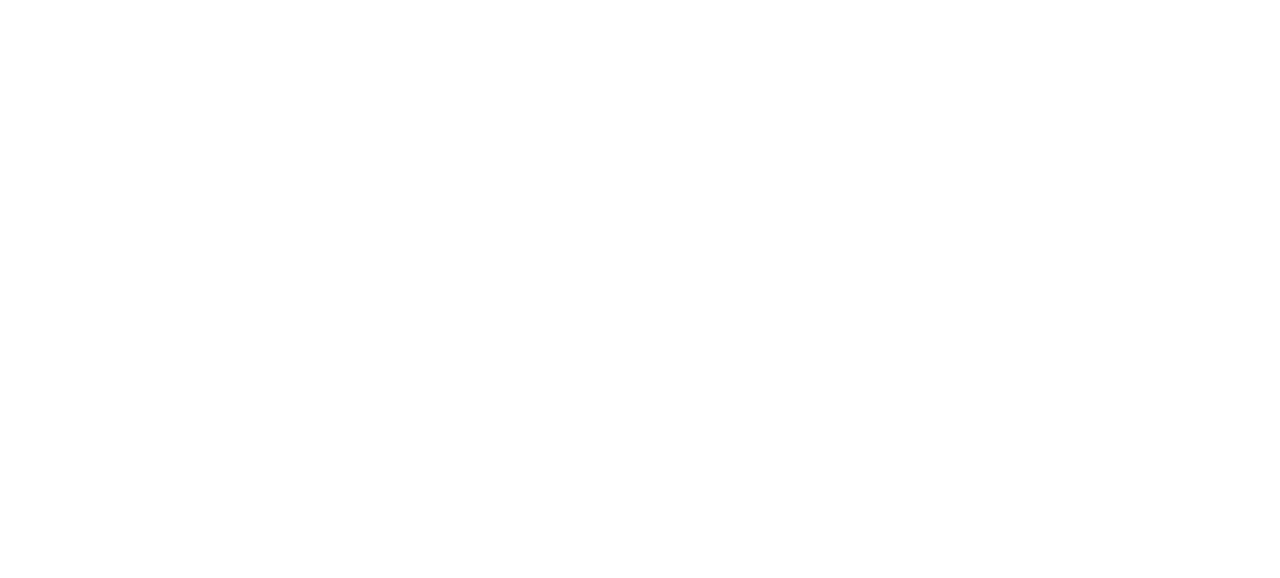
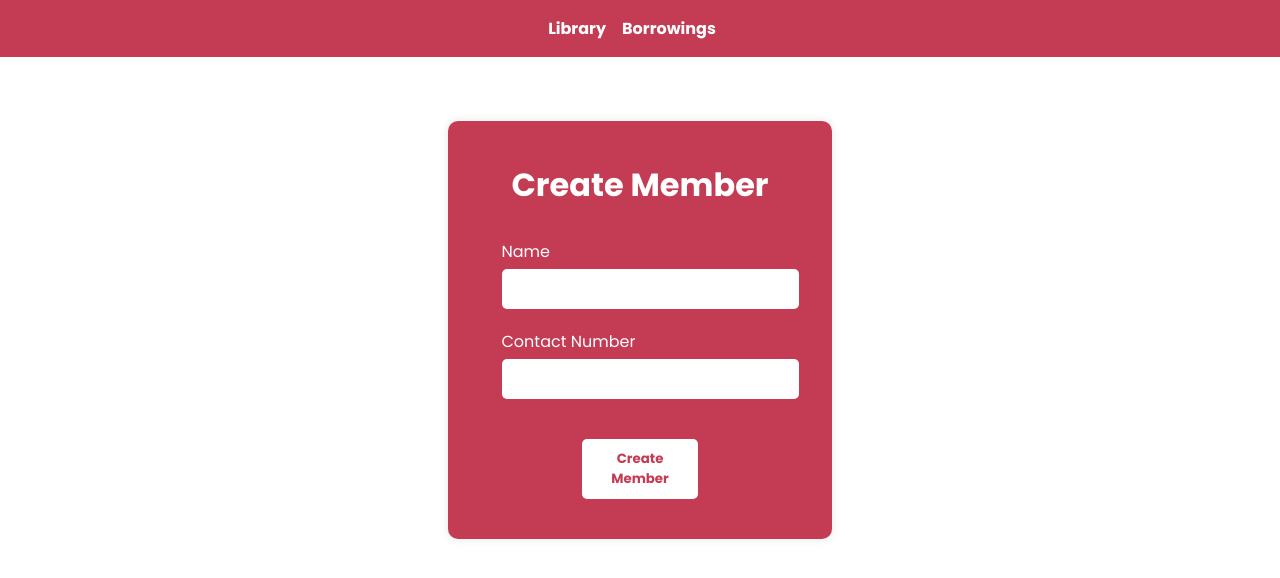
Before and after one commit to Dreadlock0926/pixzarloop-project, a React (Vite) app in the folder part-2/react-frontend/: page /createmember in a window 1280 px wide. Shown: the top 578 px of the page. Built offline with nearby package versions, Linux system fonts and the light colour scheme.

Commit message:
members can be added

```diff
--- a/part-2/react-frontend/src/pages/CreateMember.jsx
+++ b/part-2/react-frontend/src/pages/CreateMember.jsx
@@ -1,8 +1,84 @@
-function CreateMember() {
+import { useEffect, useState } from "react";
+import Navbar from "../components/Navbar";
+import { useNavigate } from "react-router-dom";
+import axios from "axios";
+import { useContext } from "react";
+import UserContext from "../components/UserContext";
+
+function CreateMembers() {
+
+    const { user } = useContext(UserContext);
+    const navigate = useNavigate();
+
+    const [memberDetails, setMemberDetails] = useState({
+        name: "",
+        contact_number: "",
+    });
+
+    const submitDetails = async (e) => {
+
+        e.preventDefault();
+
+        try {
+
+            axios.post("http://localhost:8000/api/members/", memberDetails, {
+                headers: {
+                    Authorization: `Bearer ${JSON.parse(user).token}`
+                    }
+                }).then(response => {
+                    navigate("/library");
+                }
+                ).catch(error => {
+                    console.log(error);
+                }
+
+            );
+
+        }
+
+        catch (error) {
+            console.log(error);
+        }
+
+    }
+
 
     return (
-        <div></div>
-    )
+        <>
+        <header>
+            <Navbar />
+        </header>
+
+        <main className="main-login">
+            <div className="login-container">
+                <h1>Create Member</h1>
+                <form onSubmit={submitDetails}>
+                    <div className="form-group">
+                        <label htmlFor="name">Name</label>
+                        <input
+                            type="text"
+                            id="name"
+                            name="name"
+                            required
+                            onChange={(e) => setMemberDetails({...memberDetails, name: e.target.value})}
+                        />
+                    </div>
+                    <div className="form-group">
+                        <label htmlFor="contactNumber">Contact Number</label>
+                        <input
+                            type="text"
+                            id="contactNumber"
+                            name="contactNumber"
+                            required
+                            onChange={(e) => setMemberDetails({...memberDetails, contact_number: e.target.value})}
+                        />
+                    </div>
+                    <button type="submit">Create Member</button>
+                </form>
+            </div>
+        </main>
+        </>
+    );
 }
 
-export default CreateMember;
+export default CreateMembers;
--- a/part-2/react-frontend/src/pages/Library.jsx
+++ b/part-2/react-frontend/src/pages/Library.jsx
@@ -75,7 +75,7 @@
     function BookList() {
         return (
           <section className="book-list">
-            { books && books.map(book => <Book key={book.id} book={book} />) }
+            { books && books.map(book => <Book key={book.book_id} book={book} />) }
           </section>
         );
       }
```
